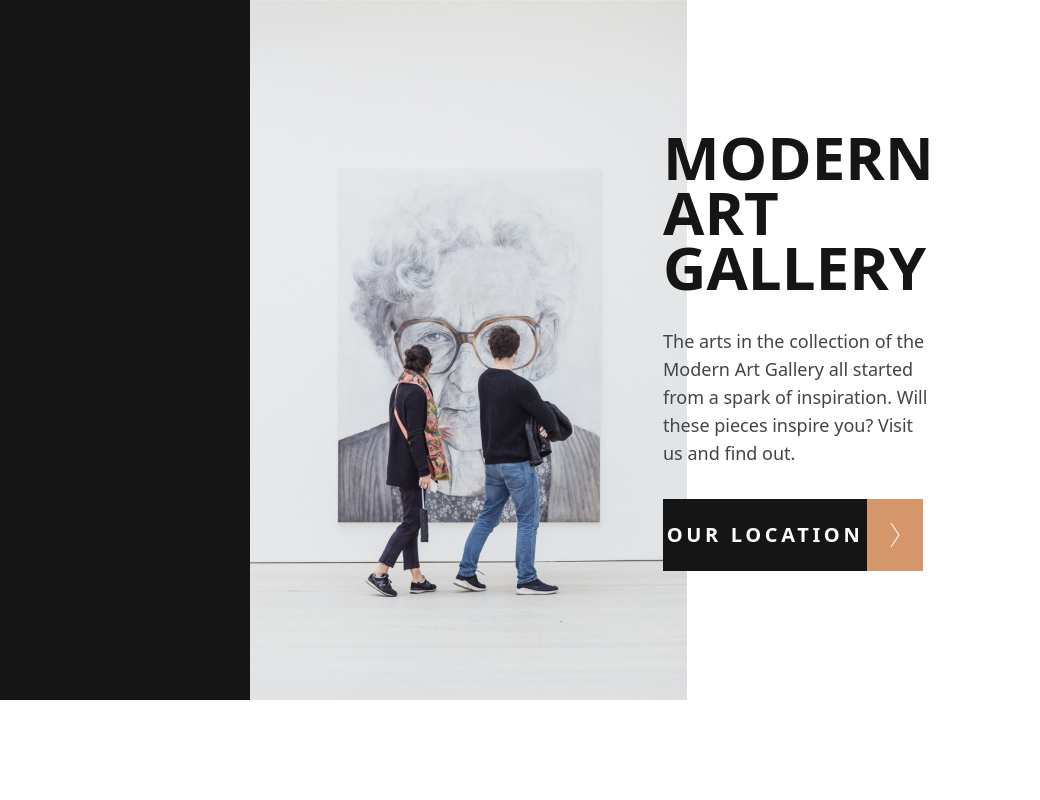
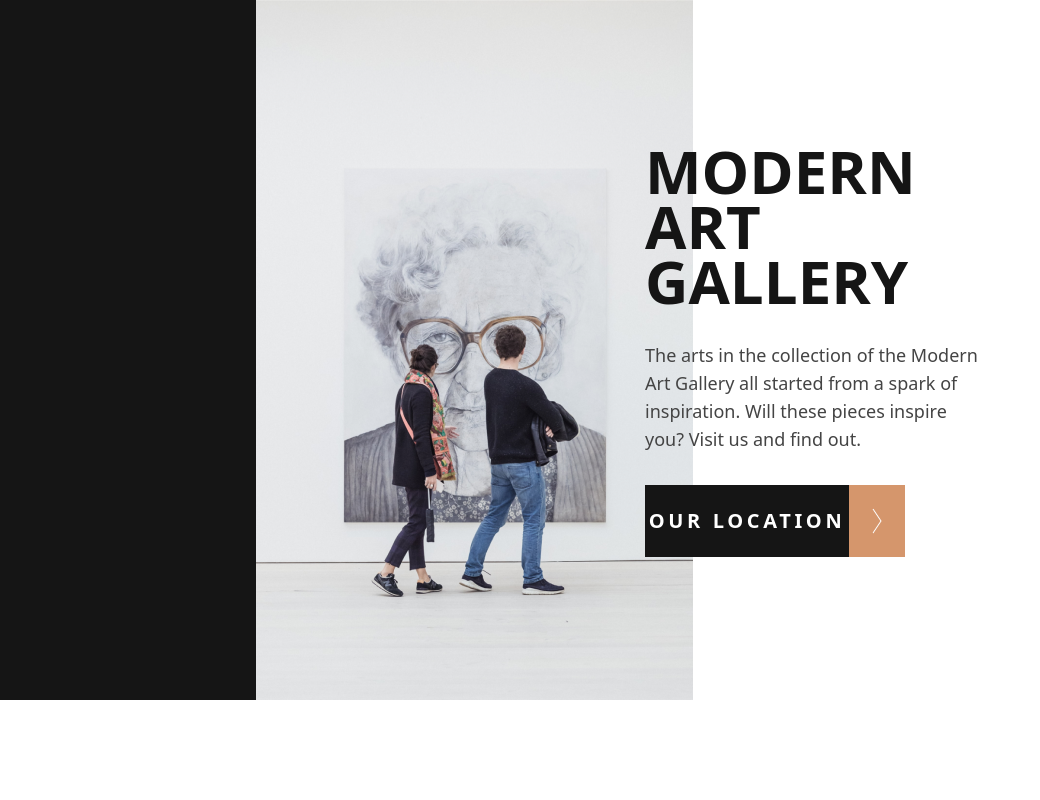
Before and after one commit to daatoo/Art-Gallery-Website, a website: page src/index.html in a window 1280 px wide. Shown: the top 800 px of the page, without its empty margins (0-1040 px from the left). Drawn offline with Linux system fonts and the light colour scheme.

Commit message:
tested and completed resonsive in mobile and tablet

```diff
--- a/src/index.html
+++ b/src/index.html
@@ -12,16 +12,16 @@
         <div class="w-full bg-[#151515] hidden md:flex">
 
         </div>
-        <div class="flex flex-col md:flex-row md:min-w-[700px] md:max-w-[700px] md:mr-20">
+        <div class="flex flex-col md:flex-row md:min-w-[768px] md:max-w-[769px]">
             <img src="../src/img/HomePage-Img1.jpg" class="w-full md:hidden" alt="">
-            <img src="../src/img/HomePage-Img12.png" class="hidden md:flex md:w-[437px] lg:w-[540px]" alt="">
-            <div class="flex flex-col  justify-center md:w-[339px] md:-translate-x-10 gap-8">
-                <h1 class="font-black text-6xl leading-[55px] uppercase text-[#151515] px-4">
+            <img src="../src/img/HomePage-Img12.png" class="hidden md:flex md:max-w-[437px] lg:w-[540px]" alt="">
+            <div class="flex flex-col  justify-center md:min-w-[339px] md:-translate-x-12 gap-8 px-4 md:px-0">
+                <h1 class="font-black text-6xl leading-[55px] uppercase text-[#151515]">
                     MODERN ART GALLERY</h1>
-                <p class="font-light text-lg leading-7 text-[#444444] mx-4">The arts in the collection of the Modern Art Gallery all started from
+                <p class="font-light text-lg leading-7 text-[#444444] w-full">The arts in the collection of the Modern Art Gallery all started from
                      a spark of inspiration. Will these pieces inspire you? Visit us and
                       find out.</p>
-                <button class="flex mx-4">
+                <button class="flex">
                     <div class="w-[204px] h-[72px] bg-[#151515] flex justify-center items-center">
                         <h3 class="font-extrabold text-xl leading-6 tracking-[3.63636px] text-white ">OUR LOCATION</h3>
                     </div>
@@ -36,13 +36,13 @@
         </div>
     </header>
 
-    <section class="w-full mt-[120px] flex flex-col gap-8 md:gap-[11px]">
+    <section class="w-full mt-[120px] flex flex-col gap-8 md:gap-[11px] des:gap-[30px]">
         <div class="flex flex-col w-full items-center">
-            <div class="flex flex-col  items-center md:flex-row-reverse gap-[25px] md:gap-[68px] px-4 md:px-10">
+            <div class="flex flex-col  items-center md:flex-row-reverse gap-[25px] md:gap-[68px] des:gap-[125px] px-4 md:px-10">
                 <img src="../src/img/HomePage-Img2.jpg" class="w-full md:w-[398px] md:hidden" alt="">
                 <img src="../src/img/HomePage-Img22.jpg" class="hidden md:flex w-[398px] des:hidden" alt="">
                 <img src="../src/img/HomePage-Img23.jpg" class="hidden des:flex w-[635px]" alt="">
-                <div class="flex flex-col justify-center items-center gap-[21px] md:w-[223px]">
+                <div class="flex flex-col justify-center items-center gap-[21px] md:w-[223px] des:w-[350px]">
                     <h3 class="font-black leading-[45px] text-[50px] text-[#151515]">
                         Your Day <br> at the Gallery</h3>
                     <p class="font-light text-lg leading-7 text-[#444444] mt-[21px] ">
```
Also changed, not shown: dist/output.css.
